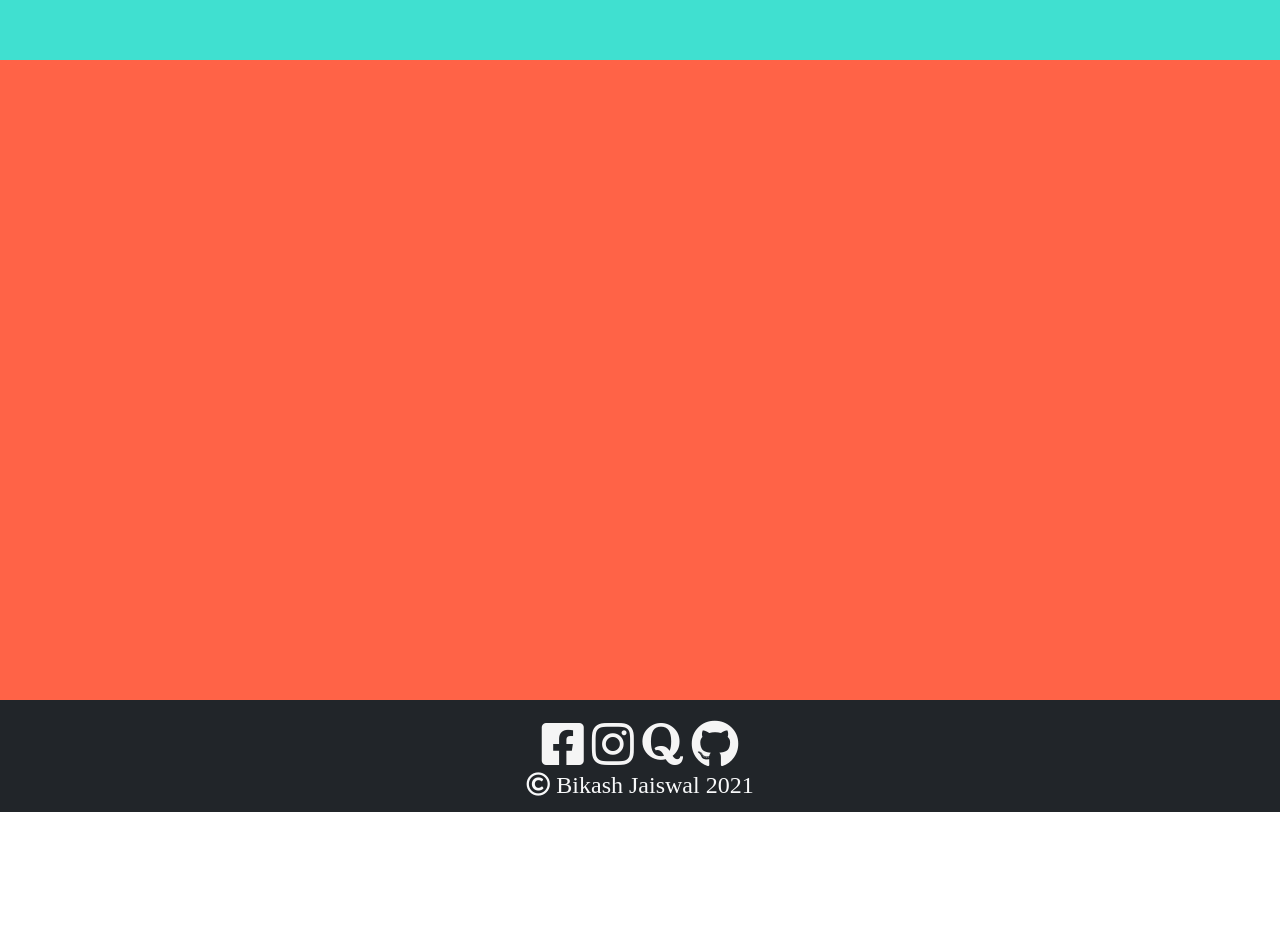
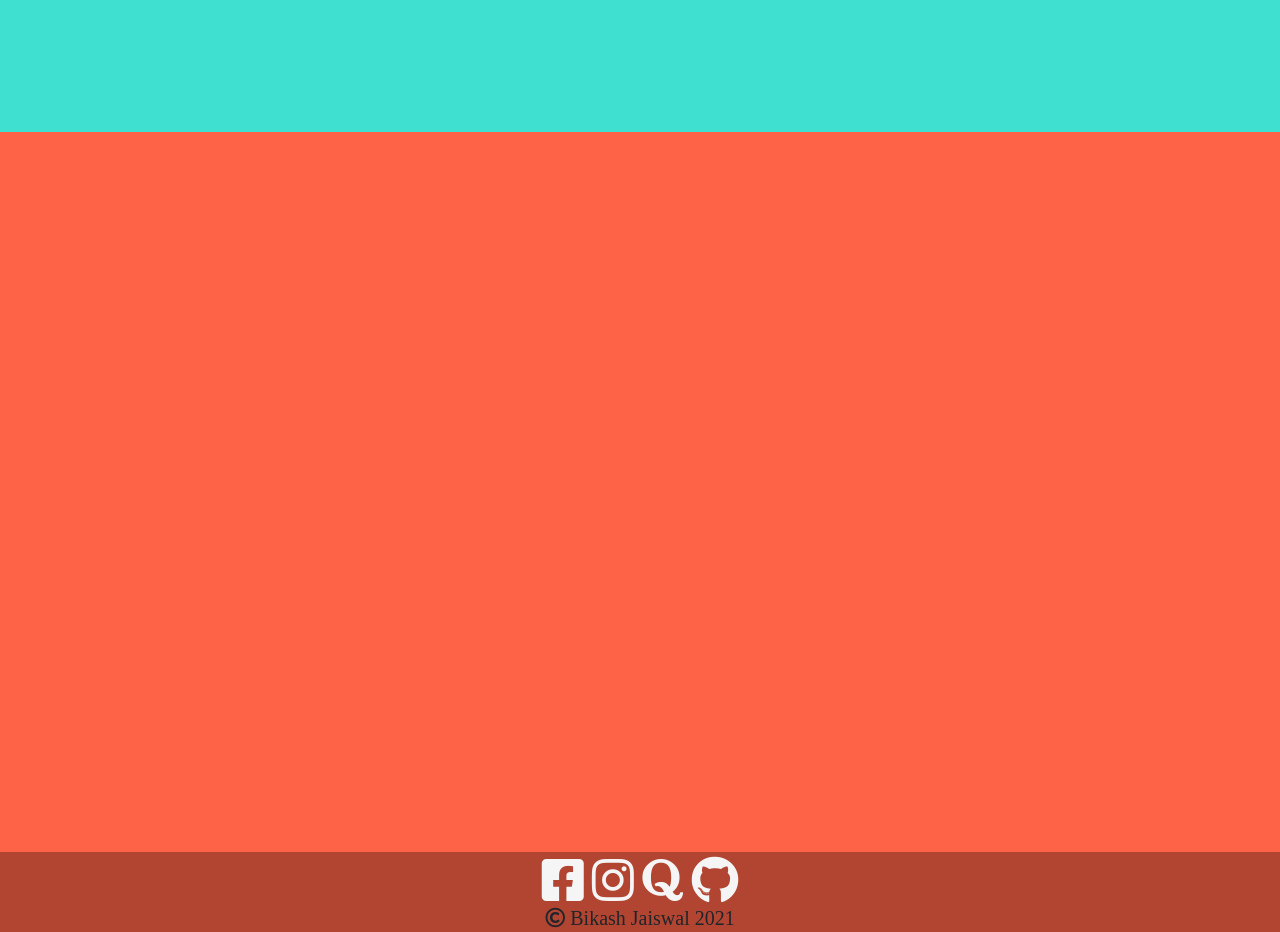
Before and after one commit to bikash-jaiswal/v1, a plain HTML site: page index.html in a window 1280 px wide. Shown: the part 1540-2472 px from the top of the page. Before the commit the page ends 2352 px from the top, so only its background shows below. Drawn offline with nearby package versions, Linux system fonts and the light colour scheme.

Commit message:
footer section fixed with wiewport

```diff
--- a/css/style.css
+++ b/css/style.css
@@ -34,10 +34,14 @@ a:hover {
 }
 
 .profile-link {
-    min-height: 80vh;
+    position: relative;
+    min-height: 100vh;
     background-color: tomato;
 }
 
-.footer {
+.footer-section {
+    position: absolute;
+    height: 10vh;
+    bottom: 0;
     background-color: rgba(0, 0, 0, 0.301);
 }
--- a/index.html
+++ b/index.html
@@ -24,7 +24,7 @@
 <body>
     <div class="container-fluid p-0">
         <!-- navbar -->
-        <nav class="navbar fixed-top bg-dark navbar-dark p-1" id="navbar">
+        <nav class="navbar sticky-top bg-dark navbar-dark p-3" id="navbar">
             <div class="container-fluid">
                 <a href="#" class="navbar-brand">Bikash</a>
                 <div class="d-flex justify-content-space-between">
@@ -55,13 +55,27 @@
         <div class="container-fluid projects" id="projects"></div>
 
         <!-- Profile link and lets connect -->
-        <div class="container-fluid profile-link" id="profile-link">
-            <div class="container-fluid h-10 footer"></div>
+        <div class="container-fluid profile-link p-0" id="profile-link">
+            <div class="container-fluid footer-section ">
+                <div class="d-flex flex-row justify-content-center ">
+                    <a href="#"> <i class="fab fa-facebook-square fa-3x p-1"></i></a>
+                    <a href="#"> <i class="fab fa-instagram fa-3x p-1"></i></i></a>
+                    <a href="#"> <i class="fab fa-quora fa-3x p-1"></i></a>
+                    <a href="#"> <i class="fab fa-github fa-3x p-1"></i></a>
+                </div>
+                <div class="position-sticky">
+                    <a href="#" class=" position-fixed bottom-0 end-0 translate-middle"> <i
+                            class="fas fa-arrow-up fa-3x"></i></a>
+                </div>
+                <div class="d-flex justify-content-center">
+                    <i class="far fa-copyright fs-5"> Bikash Jaiswal 2021</i>
+                </div>
+            </div>
 
         </div>
     </div>
 
-    <!-- footer -->
+    <!-- footer
     <nav class="container-fluid bottom bg-dark text-light p-3" id="footer">
         <div class="d-flex flex-row justify-content-center">
             <a href="#"> <i class="fab fa-facebook-square fa-3x p-1"></i></a>
@@ -75,10 +89,10 @@
         </div>
         <div class="d-flex justify-content-center">
             <i class="far fa-copyright fs-4"> Bikash Jaiswal 2021</i>
-        </div>
+        </div> -->
 
 
-    </nav>
+    <!-- </nav> -->
 
     <!-- script -->
     <script src="js/script.js"></script>
```
